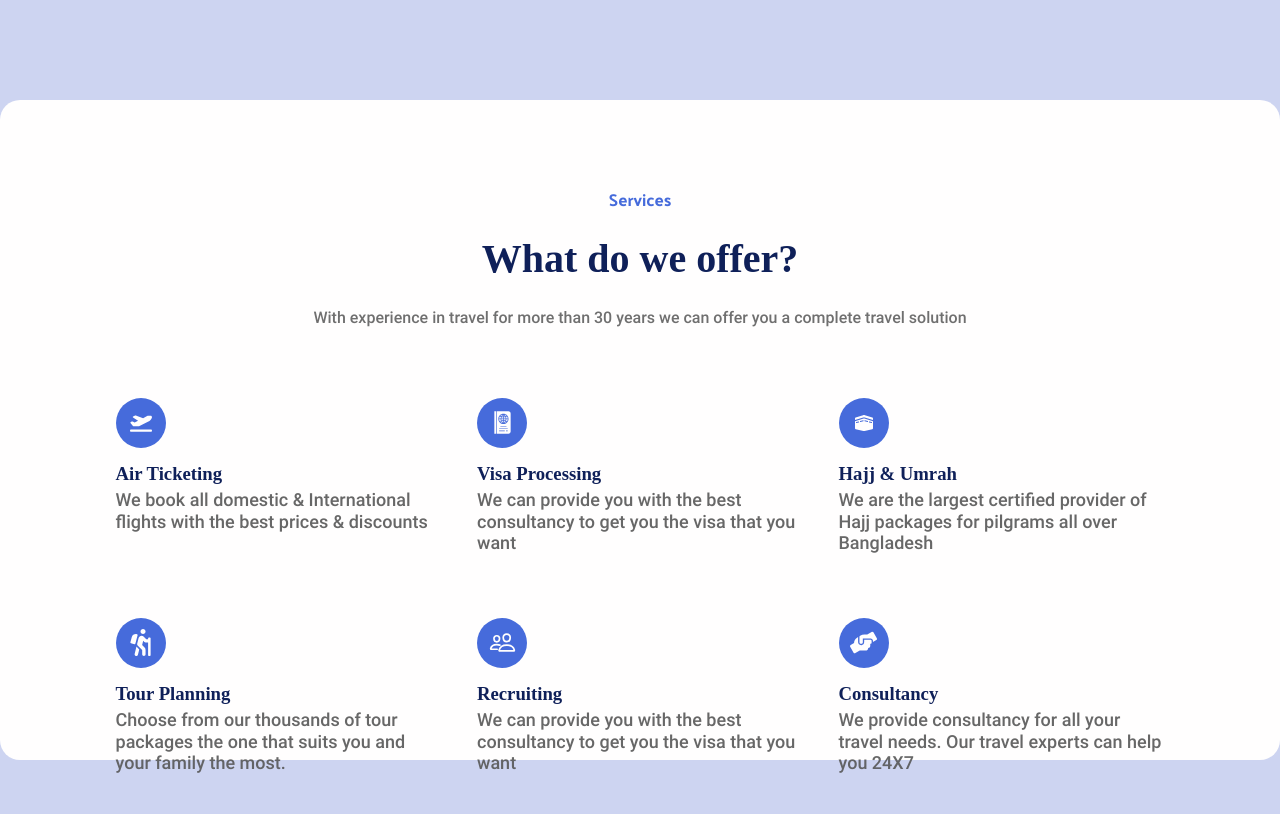
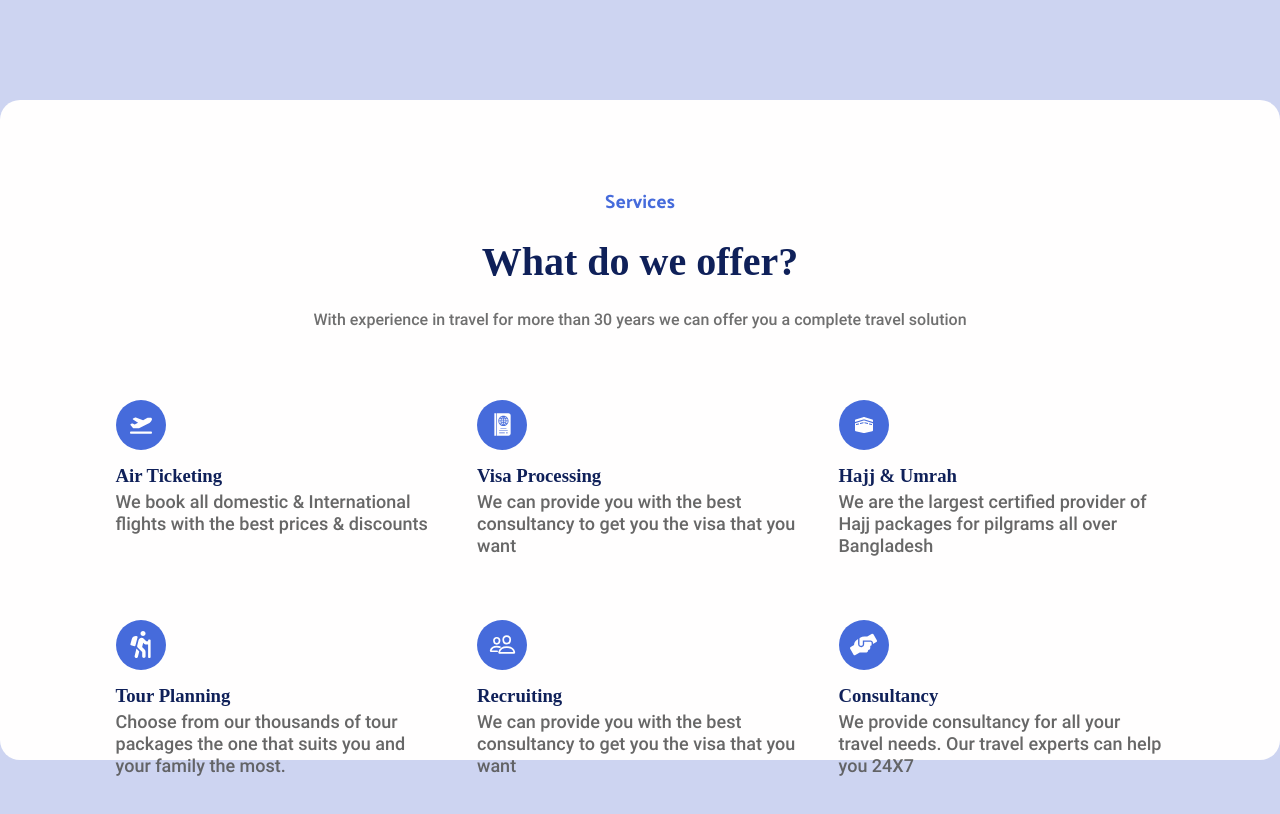
Before and after one commit to gaabi-26/mage-based-web-project-services, a plain HTML site: page index.html in a window 1280 px wide. Drawn offline with Linux system fonts and the light colour scheme; a web font is replaced by a local one.

Commit message:
Cambios minimos en tamañanos de textos

```diff
--- a/css/style.css
+++ b/css/style.css
@@ -4,19 +4,19 @@
 }
 @font-face {
     font-family: 'palanquin-bold';
-    src: url(/Fonts/Palanquin/Palanquin-Bold.ttf);
+    src: url(/fonts/Palanquin/Palanquin-Bold.ttf);
 }
 @font-face {
     font-family: 'goldman-sans';
-    src: url(/Fonts/GoldmanSans/App/GoldmanSans_A_Blk.ttf);
+    src: url(/fonts/GoldmanSans/App/GoldmanSans_A_Blk.ttf);
 }
 @font-face {
     font-family: 'goldman-sans-light';
-    src: url(/Fonts/GoldmanSans/App/GoldmanSans_A_Lt.ttf);
+    src: url(/fonts/GoldmanSans/App/GoldmanSans_A_Lt.ttf);
 }
 @font-face {
     font-family: 'roboto';
-    src: url(/Fonts/Roboto/Roboto-Medium.ttf);
+    src: url(/fonts/Roboto/Roboto-Medium.ttf);
 }
 
 body{
@@ -85,7 +85,8 @@ img{
     font-family: 'palanquin-bold';
     font-weight: bold;
     color: #466bdb;
-    font-size: 17px;
+    font-size: 19px;
+
 }
 h1{
     font-family: 'goldman-sans';
```
